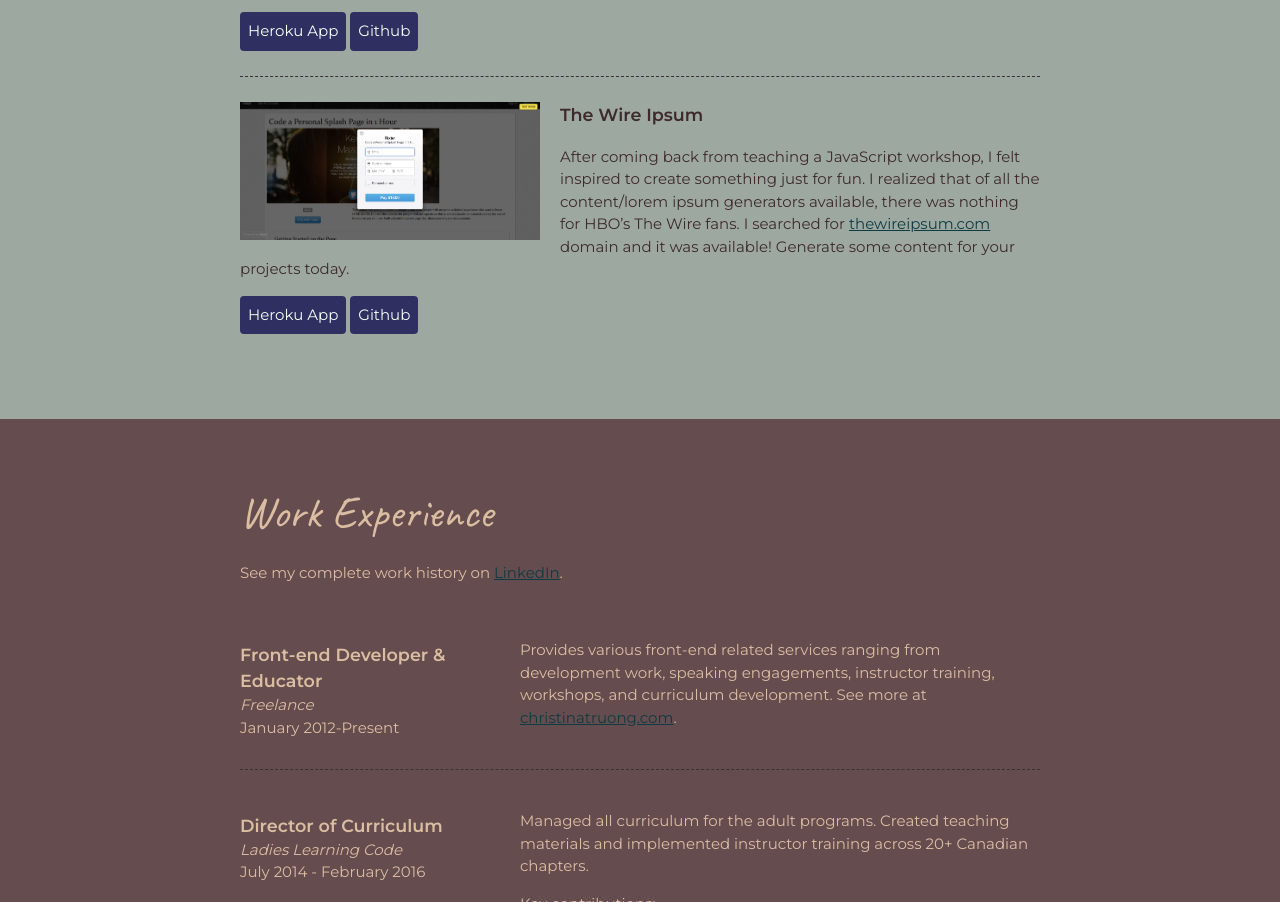
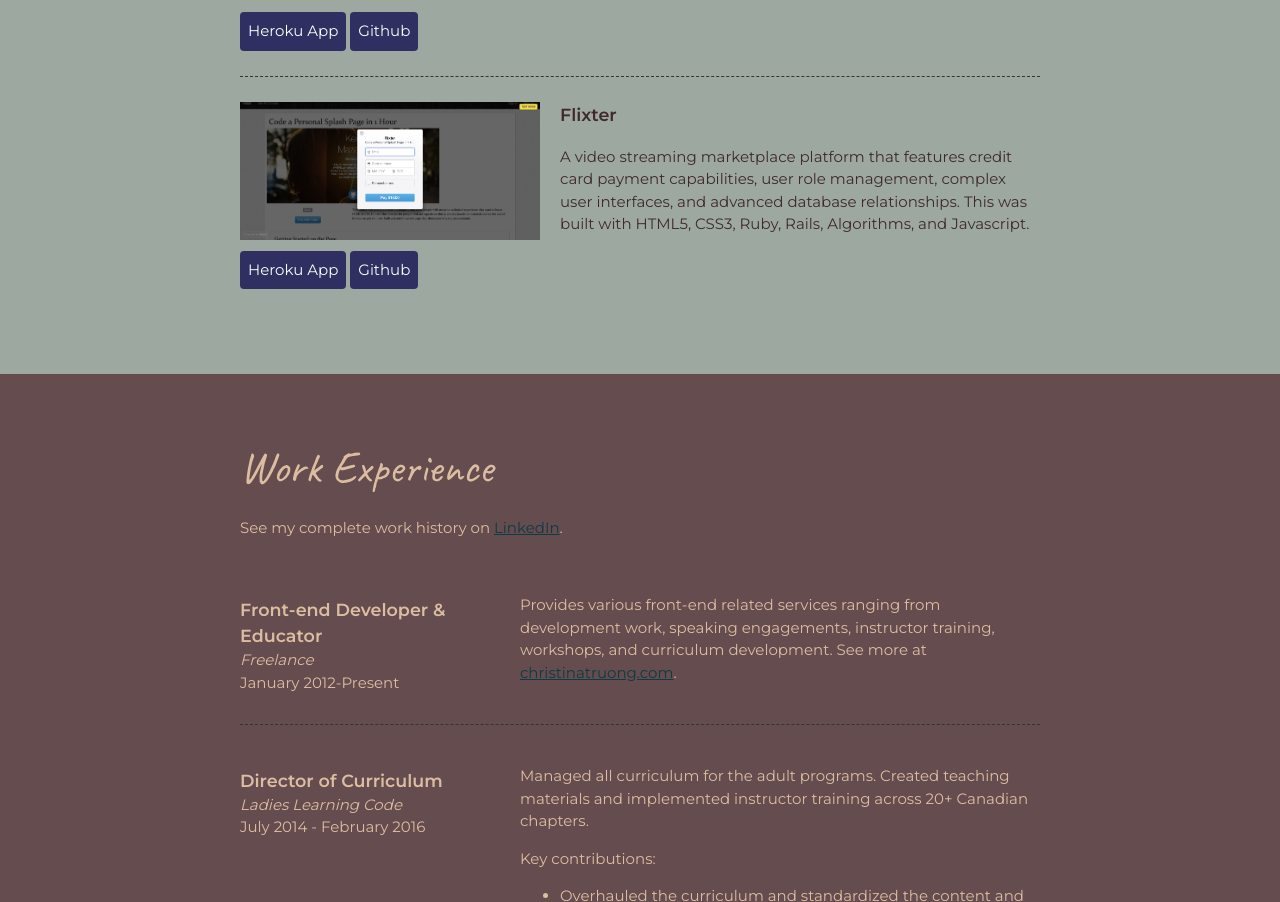
Before and after one commit to tomiewheeler678/css-essential-training, a plain HTML site: page css-portfolio/index.html in a window 1280 px wide. Shown: the part 1070-1972 px from the top of the page. Drawn offline with Linux system fonts and the light colour scheme.

Commit message:
changed flixter app info

```diff
--- a/css-portfolio/index.html
+++ b/css-portfolio/index.html
@@ -47,10 +47,10 @@
           <!-- Project 3 -->
           <section class="project-item">
             <img src="images/flixter.png" alt="course thumbnail">
-            <h3>The Wire Ipsum</h3>
-            <p>After coming back from teaching a JavaScript workshop, I felt inspired to create something just for fun. I realized that of all the content/lorem ipsum generators available, there was nothing for HBO’s The Wire fans. I searched for <a href="http://thewireipsum.com" target="_blank">thewireipsum.com</a> domain and it was available! Generate some content for your projects today.</p>
-            <a class="btn" href="https://splurty-tomie-wheeler.herokuapp.com/" target="_blank">Heroku App</a>
-            <a class="btn" href="https://github.com/tomiewheeler678/Splurty-piggymode">Github</a>
+            <h3>Flixter</h3>
+            <p>A video streaming marketplace platform that features credit card payment capabilities, user role management, complex user interfaces, and advanced database relationships. This was built with HTML5, CSS3, Ruby, Rails, Algorithms, and Javascript.</p>
+            <a class="btn" href="https://flixter-ginger-mode.herokuapp.com/" target="_blank">Heroku App</a>
+            <a class="btn" href="https://github.com/tomiewheeler678/gingermode">Github</a>
           </section>
         </div>
       </section>
```
